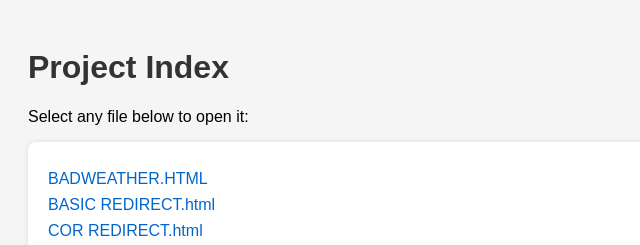
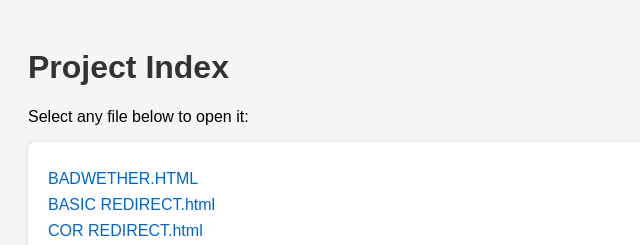
Before and after one commit to icharan/f, a plain HTML site: page index.html in a window 1280 px wide. Shown: the top 245 px of the page, 0-640 px from the left. Drawn offline with Linux system fonts and the light colour scheme.

Commit message:
Update index.html

```diff
--- a/index.html
+++ b/index.html
@@ -38,7 +38,7 @@
 <p>Select any file below to open it:</p>
 
 <ul>
-    <li><a href="BADWEATHER.HTML">BADWEATHER.HTML</a></li>
+    <li><a href="BADWEATHER.HTML">BADWETHER.HTML</a></li>
     <li><a href="BASIC REDIRECT.html">BASIC REDIRECT.html</a></li>
     <li><a href="COR REDIRECT.html">COR REDIRECT.html</a></li>
     <li><a href="DISTRICTS.html">DISTRICTS.html</a></li>
```
